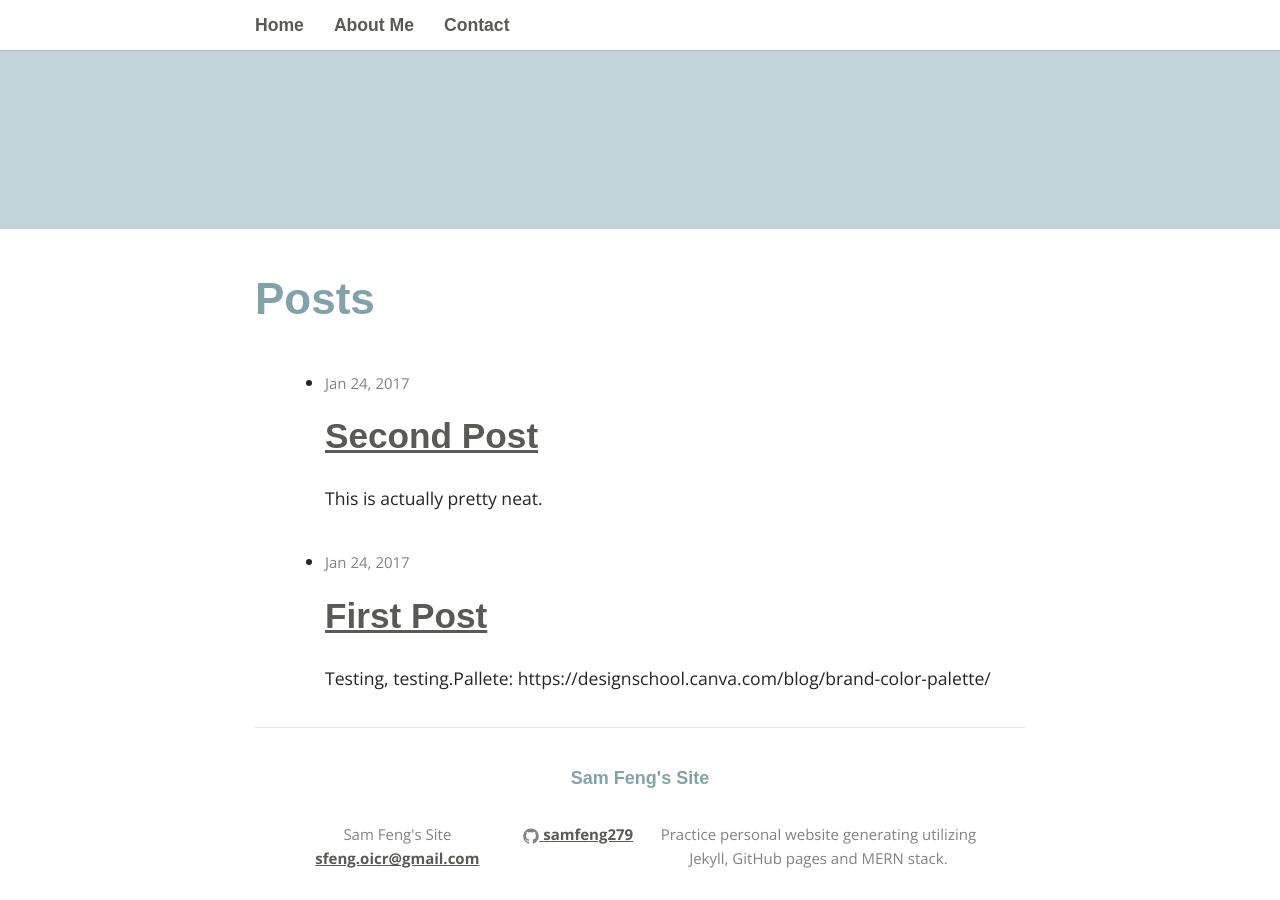
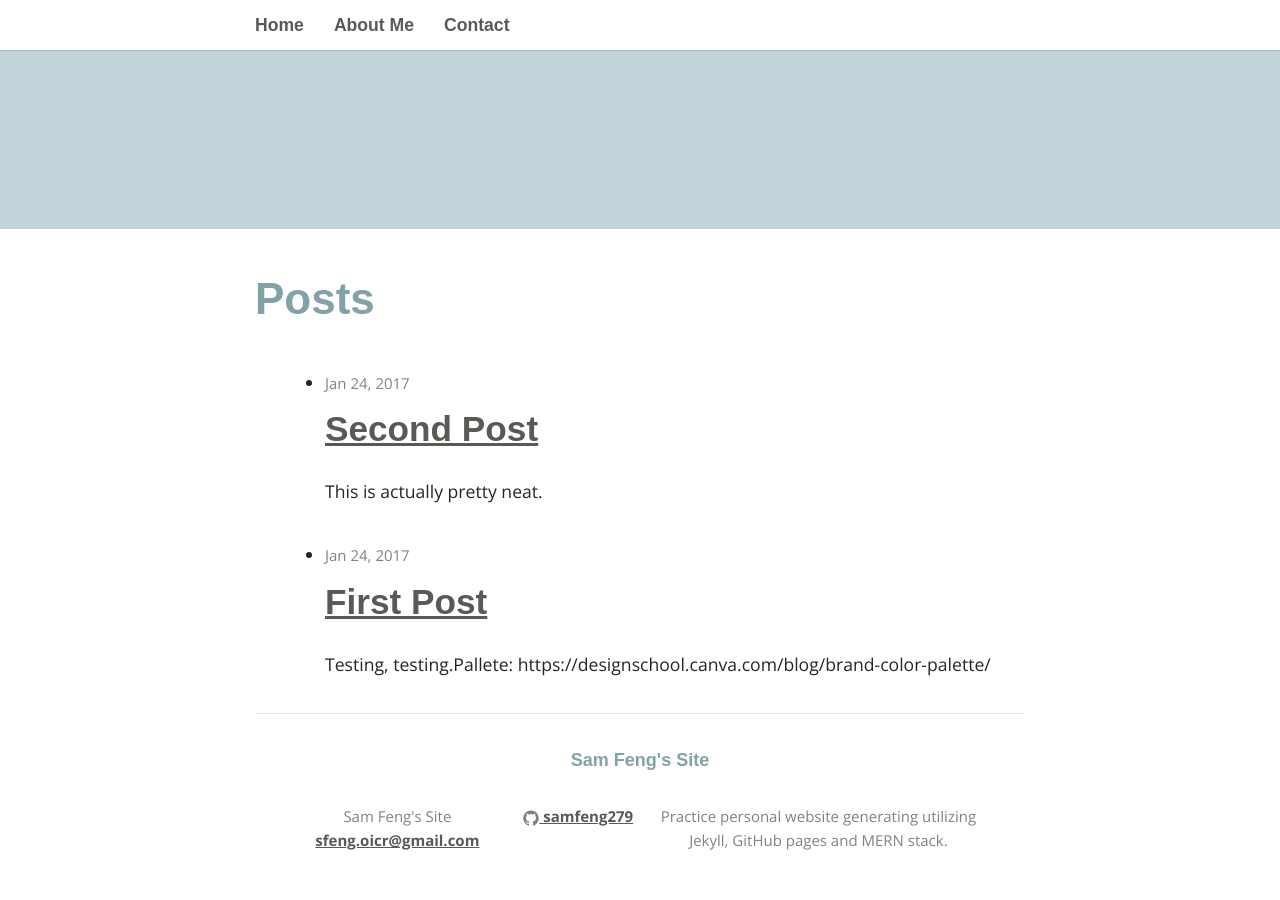
Before and after one commit to samfeng279/samfeng279.github.io, a Jekyll site: the page built from index.html, in a window 1280 px wide and 900 px high, scrolled down 271 px. Built offline with Jekyll 4.4.1, drawn with Linux system fonts in a browser that asks for light colours; some web fonts are replaced.

Commit message:
Update _layout.scss

```diff
--- a/_sass/_layout.scss
+++ b/_sass/_layout.scss
@@ -25,7 +25,7 @@ h1 {
 }
 h2 {
 	font-size: 2em;
-	-webkit-margin-before: 0.4em;
+	-webkit-margin-before: 0.2em;
 	-webkit-margin-after: 0.6em;
 }
 headline {
```
